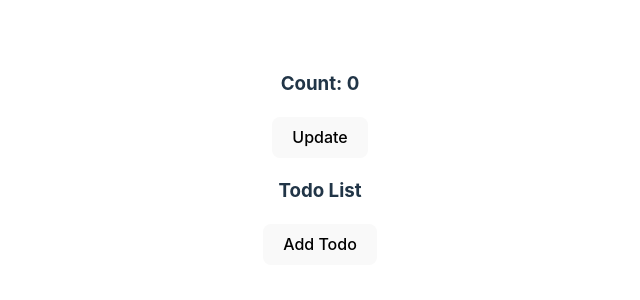
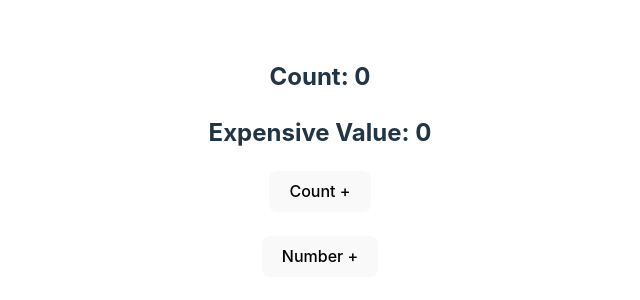
Before and after one commit to abdulmoiz99/reactTestBench, a React (Vite) app: page / in a window 1280 px wide. Shown: the part 242-542 px from the top of the page, without its empty margins (320-960 px from the left). Built offline with nearby package versions, Linux system fonts and the light colour scheme.

Commit message:
Implemented useMemo

```diff
--- a/src/App.tsx
+++ b/src/App.tsx
@@ -1,22 +1,19 @@
-import { useCallback, useState } from 'react'
+import { useState } from 'react'
 import './App.css'
-import Todo from './Todo';
-
-
-
+import { ExpensiveComponent } from './ExpensiveComponent'
 
 function App() {
+  const [number, setNumber] = useState(0);
   const [count, setCount] = useState(0);
-  const [todo, setTodo] = useState<string[]>([]);
 
-  const addTodo = useCallback(() => {
-    setTodo([...todo, 'new Todo'])
-  }, [todo])
   return (
     <>
-      <h3>Count: {count}</h3>
-      <button onClick={() => setCount(previous => previous + 1)}>Update</button>
-      <Todo todo={todo} addTodo={addTodo} />
+      <h2>Count: {count}</h2>
+      <ExpensiveComponent number={number} />
+      <button onClick={() => setCount(count + 1)}>Count +</button>
+      <br />
+      <br />
+      <button onClick={() => setNumber(number + 1)}>Number +</button>
     </>
   )
 }
--- /dev/null
+++ b/src/ExpensiveComponent.tsx
@@ -0,0 +1,18 @@
+import { useMemo } from "react";
+
+export const ExpensiveComponent = ({ number }: { number: number }) => {
+    console.log("Expensive Re rendered")
+    const computedValue = useMemo(() => {
+        console.log("computed value")
+        let result = 0;
+        for (let i = 0; i < 1000000000; i++) {
+            result += i * number;
+        }
+        return result;
+    }, [number])
+    return (
+        <>
+            <h2>Expensive Value: {computedValue}</h2>
+        </>
+    )
+}
```
